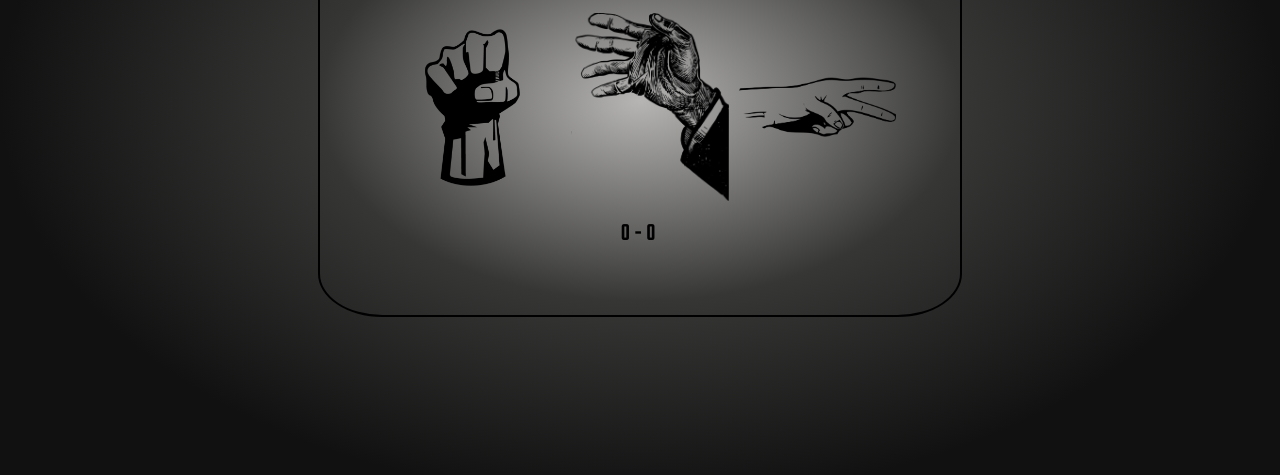
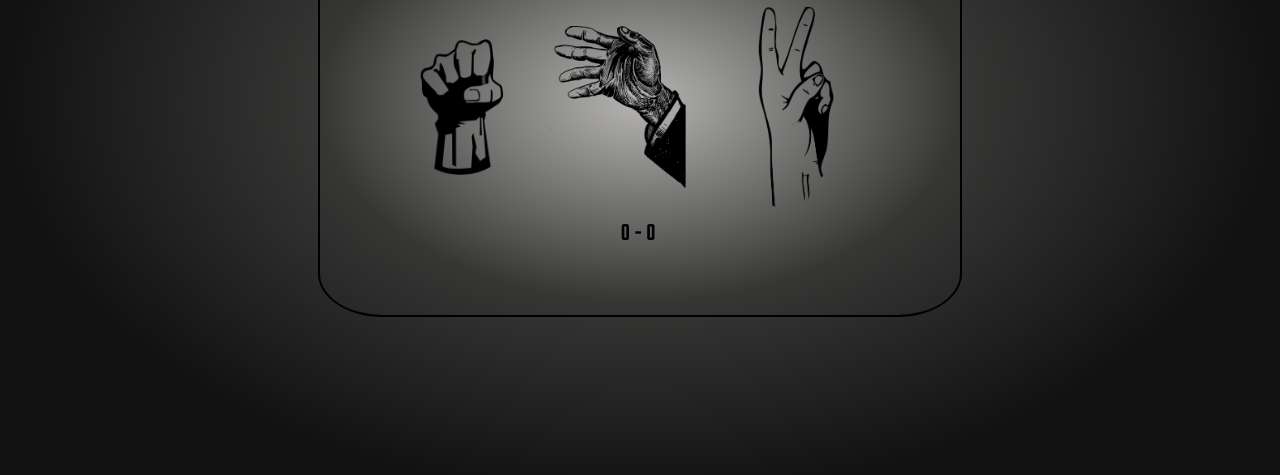
Before and after one commit to tugsem/rockpaperscissors, a plain HTML site: page index.html in a window 1280 px wide. Shown: the part 299-774 px from the top of the page. Drawn offline with Linux system fonts and the light colour scheme; files whose address does not match are found by name.

Commit message:
Add assets folder

```diff
--- a/index.html
+++ b/index.html
@@ -18,7 +18,7 @@
             <div class = "options">
                 <button class="btn" id="rock" ></button>
                 <button class="btn" id ="paper"></button>
-                <button class="btn" id="scissors"></button>
+                <div id="rotate"><button class="btn" id="scissors"></button></div>
             </div>
 
           <div class="result">
@@ -28,10 +28,5 @@
           </div>
         </div>
     </div>
-
-
-
-
-
 </body>
 </html>
--- a/script.js
+++ b/script.js
@@ -1,4 +1,3 @@
-
 const rock = document.getElementById("rock");
 const paper = document.getElementById("paper");
 const scissors = document.getElementById("scissors");
```
Also changed, not shown: assets/fist.png (renamed from fist.png), assets/paper.png (renamed from paper.png), assets/scissors.png (renamed from scissors.png).
